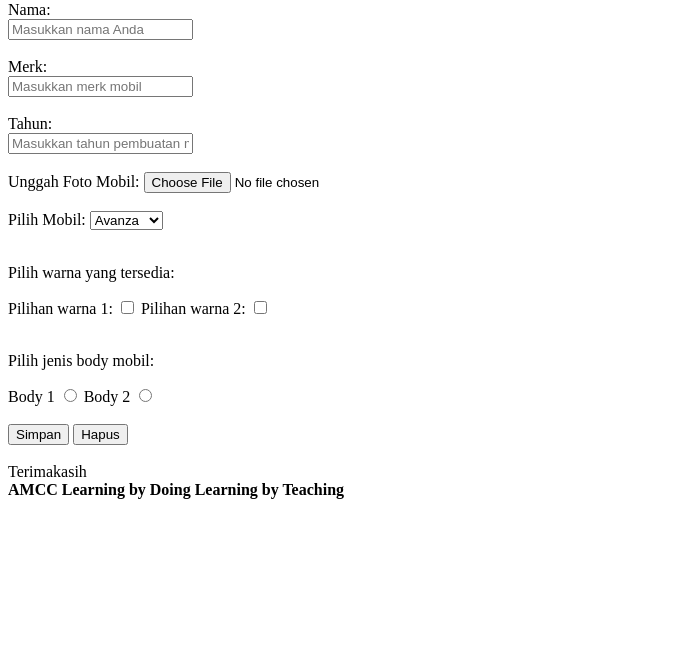
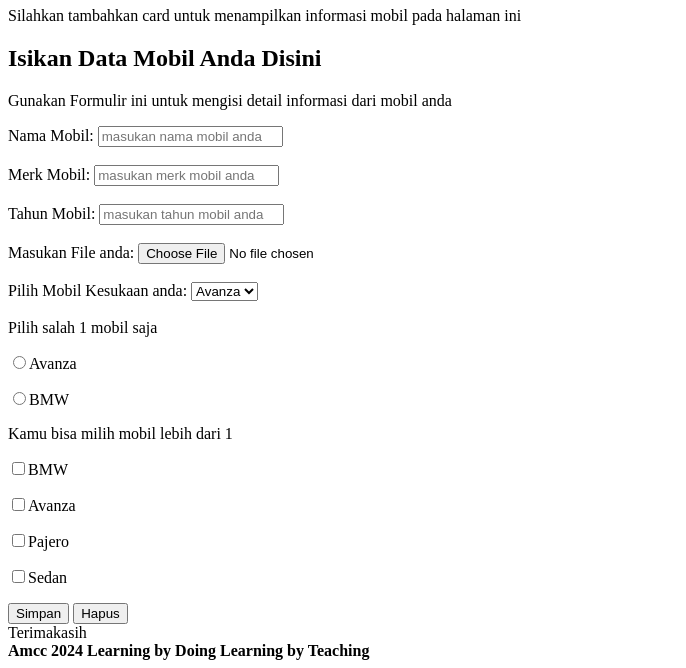
Before and after one commit to amccamikom/amcc-web-frontend-2024, a plain HTML site: page index.html in a window 1280 px wide. Shown: the part 385-1053 px from the top of the page, without its empty margins (0-686 px from the left). Before the commit the page ends 892 px from the top, so only its background shows below. Drawn offline with Linux system fonts and the light colour scheme.

Commit message:
fix pertemuan 1

```diff
--- a/index.html
+++ b/index.html
@@ -4,74 +4,72 @@
 <head>
     <meta charset="UTF-8">
     <meta name="viewport" content="width=device-width, initial-scale=1.0">
-    <title>Belajar Bareng AMCC</title>
+    <title>Praktikum Pertama Hari ini</title>
 </head>
 
 <body>
-    <!-- penerapan semantic html: header -->
+    <!-- ini adalah penerapan semantic html: header -->
     <header>
-        <img src="images.jpeg" alt="Logo AMCC">
+        <!-- <img src="mobil sedan.jpg" alt="ini adalah gambar mobil"> -->
+        <img src="https://www.otoflik.com/wp-content/uploads/2023/10/BMW-325i-E30.jpg" alt="">
         <h1>Membuat Card Rental Mobil</h1>
-        <p>Silakan tambahkan card untuk menampilkan informasi mobil rental pada bagian ini.</p>
+        <p>Silahkan tambahkan card untuk menampilkan informasi mobil pada halaman ini</p>
     </header>
 
-    <!-- penerapan semantic html: main -->
+    <!-- ini adalah penerapan semantic html: main -->
     <main>
-        <h2>Isikan Data Mobil Anda</h2>
-        <p>Gunakan formulir di bawah ini untuk mengisi detail informasi mobil yang ingin Anda tambahkan.</p>
+        <h2>Isikan Data Mobil Anda Disini</h2>
+        <p>Gunakan Formulir ini untuk mengisi detail informasi dari mobil anda</p>
 
-        <!-- Penerapan Form -->
-        <form action="submit" method="post">
+        <!-- ini adalah penerapan form -->
+        <form action="submit">
+            <label for="text">Nama Mobil:</label>
+            <input type="text" placeholder="masukan nama mobil anda"> <br><br>
 
-            <!-- Penerapan input text -->
-            <label for="text">Nama:</label> <br>
-            <input type="text" placeholder="Masukkan nama Anda"> <br> <br>
+            <label for="text">Merk Mobil:</label>
+            <input type="text" placeholder="masukan merk mobil anda"><br><br>
 
-            <label for="text">Merk:</label> <br>
-            <input type="text" placeholder="Masukkan merk mobil"> <br> <br>
+            <label for="text">Tahun Mobil:</label>
+            <input type="text" placeholder="masukan tahun mobil anda"><br><br>
 
-            <label for="text">Tahun:</label> <br>
-            <input type="text" placeholder="Masukkan tahun pembuatan mobil"> <br> <br>
-
-            <label for="text">Unggah Foto Mobil:</label>
-            <input type="file"> <br> <br>
+            <label for="text">Masukan File anda:</label>
+            <input type="file" placeholder="masukan file anda"> <br><br>
 
             <!-- penerapan select -->
-            <label for="dropdown">Pilih Mobil:</label>
-            <select name="" id="">
+            <label for="text">Pilih Mobil Kesukaan anda:</label>
+            <select name="opsi mobil" id="">
                 <option value="1">Avanza</option>
-                <option value="2">Xenia</option>
-                <option value="3">Innova</option>
-                <option value="4">Fortuner</option>
-            </select>
-            <br> <br>
+                <option value="2">Sedan</option>
+                <option value="3">Pajero</option>
+                <option value="4">BMW</option>
+            </select> <br><br>
 
-            <!-- Penerapan checkbox -->
-            <p>Pilih warna yang tersedia:</p>
-            <label>Pilihan warna 1:</label>
-            <input type="checkbox">
-            <label>Pilihan warna 2:</label>
-            <input type="checkbox"> <br> <br>
+            <!-- ini adalah penerapan radio button -->
+            <label for="text">Pilih salah 1 mobil saja</label>
+            <p><input type="radio" name="jenis mobil" value="mobil avanza">Avanza</p>
+            <p><input type="radio" name="jenis mobil" value="mobil avanza">BMW</p>
 
-            <!-- Penerapan radio -->
-            <p>Pilih jenis body mobil:</p>
-            <label>Body 1</label>
-            <input type="radio" name="body">
-            <label>Body 2</label>
-            <input type="radio" name="body"> <br> <br>
+            <!-- ini adalah penerapan checkbox -->
+            <label for="text">Kamu bisa milih mobil lebih dari 1</label>
+            <p><input type="checkbox" name="jenis mobil" value="mobil avanza">BMW</p>
+            <p><input type="checkbox" name="jenis mobil" value="mobil avanza">Avanza</p>
+            <p><input type="checkbox" name="jenis mobil" value="mobil avanza">Pajero</p>
+            <p><input type="checkbox" name="jenis mobil" value="mobil avanza">Sedan</p>
 
-            <!-- penerapan button -->
+            <!-- ini adalah penerapan button -->
             <button type="submit">Simpan</button>
             <button type="reset">Hapus</button>
         </form>
-    </main> <br>
+    </main>
 
-    <!-- penerapan semantic html: footer -->
+    <!-- ini adalah penerapan semantic html: footer -->
     <footer>
         Terimakasih <br>
-        <b>AMCC</b>
-        <b>Learning by Doing</b>
-        <b>Learning by Teaching</b>
+        <b>
+            Amcc 2024
+            Learning by Doing
+            Learning by Teaching
+        </b>
     </footer>
 </body>
 
```
